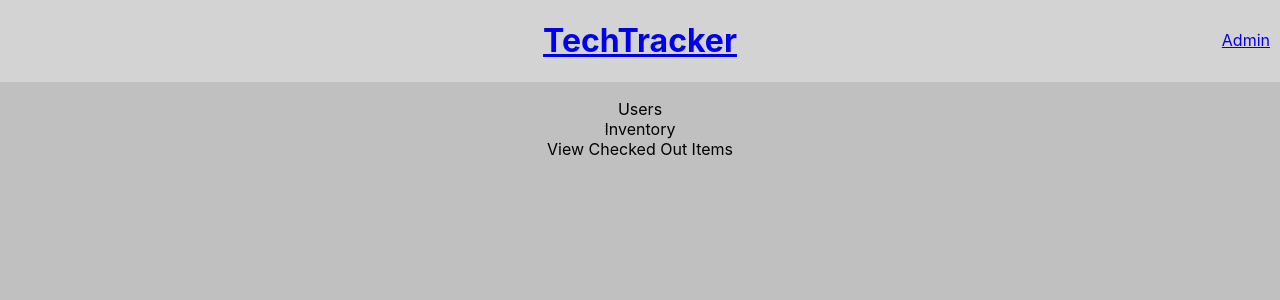
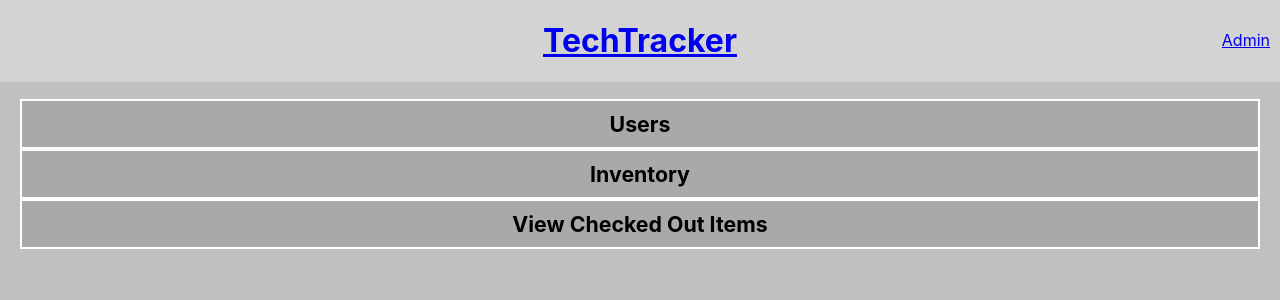
Before and after one commit to lsauchter/techtracker-client, a React (Create React App) app: page /admin/dashboard in a window 1280 px wide. Shown: the top 300 px of the page. Built offline with nearby package versions, Linux system fonts and the light colour scheme.

Commit message:
Accordion style update and final image links

```diff
--- a/src/AdminDashboard.css
+++ b/src/AdminDashboard.css
@@ -6,3 +6,15 @@
 .accordion__item {
     cursor: pointer;
 }
+
+.dashboard_heading {
+    font-size: 16pt;
+    font-weight: bolder;
+    background-color: darkgrey;
+    border: 2pt solid white;
+    padding: 10px;
+}
+
+.accordion__button {
+    outline-offset: 5px;
+}
--- a/src/AdminDashboard.js
+++ b/src/AdminDashboard.js
@@ -16,7 +16,7 @@ export default function AdminDashboard() {
     return (
         <Accordion allowZeroExpanded="true">
             <AccordionItem>
-                <AccordionItemHeading aria-level="2">
+                <AccordionItemHeading aria-level="2" className="dashboard_heading">
                     <AccordionItemButton>
                         Users
                     </AccordionItemButton>
@@ -26,7 +26,7 @@ export default function AdminDashboard() {
                 </AccordionItemPanel>
             </AccordionItem>
             <AccordionItem>
-                <AccordionItemHeading aria-level="2">
+                <AccordionItemHeading aria-level="2" className="dashboard_heading">
                     <AccordionItemButton>
                         Inventory
                     </AccordionItemButton>
@@ -36,7 +36,7 @@ export default function AdminDashboard() {
                 </AccordionItemPanel>
             </AccordionItem>
             <AccordionItem>
-                <AccordionItemHeading aria-level="2">
+                <AccordionItemHeading aria-level="2" className="dashboard_heading">
                     <AccordionItemButton>
                         View Checked Out Items
                     </AccordionItemButton>
--- a/src/AdminInventory.css
+++ b/src/AdminInventory.css
@@ -1,3 +1,11 @@
 .item {
-    margin-left: 0;
+    margin: 15px auto;
 }
+
+.accordion__heading {
+    font-size: 12pt;
+    font-weight: bolder;
+    background-color: lightgrey;
+    border: 2pt solid white;
+    padding: 10px;
+}
--- a/src/AdminInventory.js
+++ b/src/AdminInventory.js
@@ -37,7 +37,7 @@ export default function AdminInventory() {
     }
 
     return (
-        <Accordion>
+        <Accordion allowZeroExpanded="true">
             <AccordionItem>
                 <AccordionItemHeading>
                     <AccordionItemButton>
--- a/src/AdminUsers.css
+++ b/src/AdminUsers.css
@@ -2,3 +2,11 @@
     display: inline;
     margin-left: 10px;
 }
+
+.accordion__heading {
+    font-size: 12pt;
+    font-weight: bolder;
+    background-color: lightgrey;
+    border: 2pt solid white;
+    padding: 10px;
+}
--- a/src/AdminUsers.js
+++ b/src/AdminUsers.js
@@ -58,7 +58,6 @@ export default function AdminUser() {
                 </AccordionItemHeading>
                 <AccordionItemPanel>
                     <form onSubmit={deleteUserSubmit}>
-                        <label htmlFor="user">User</label>
                         <select id="user">
                             {userNames}
                         </select>
--- a/src/AdminViewItems.js
+++ b/src/AdminViewItems.js
@@ -7,7 +7,6 @@ export default function AdminViewItems() {
 
     const checkedOutList = users.map(user => {
         if(Object.keys(user.checkedOut).length > 0) {
-            console.log(user.checkedOut)
             const ids = Object.keys(user.checkedOut)
             const itemList = ids.map(item => {
                 const name = inventory.find(inv => inv.id === Number(item)).name
--- a/src/FormFieldset.css
+++ b/src/FormFieldset.css
@@ -42,4 +42,5 @@ fieldset {
 
   img {
     display: block;
+    width: 75px;
 }
--- a/src/store.js
+++ b/src/store.js
@@ -24,7 +24,7 @@ const STORE = {
             quantity: 6,
             quantityAvailable: 4,
             category: 'computer',
-            image: 'https://via.placeholder.com/75',
+            image: 'https://images-na.ssl-images-amazon.com/images/I/51et4LzjJxL._SL1000_.jpg'
         },
         {
             id: 2,
@@ -32,7 +32,7 @@ const STORE = {
             quantity: 6,
             quantityAvailable: 4,
             category: 'computer',
-            image: 'https://via.placeholder.com/75',
+            image: 'https://images-na.ssl-images-amazon.com/images/I/515I48-ZKKL._SL1000_.jpg'
         },
         {
             id: 3,
@@ -40,7 +40,7 @@ const STORE = {
             quantity: 6,
             quantityAvailable: 6,
             category: 'computer',
-            image: 'https://via.placeholder.com/75',
+            image: 'https://images-na.ssl-images-amazon.com/images/I/51V7YDVUFPL._SL1000_.jpg'
         },
         {
             id: 4,
@@ -48,7 +48,7 @@ const STORE = {
             quantity: 6,
             quantityAvailable: 6,
             category: 'computer',
-            image: 'https://via.placeholder.com/75',
+            image: 'https://images-na.ssl-images-amazon.com/images/I/517M3iveTRL._SL1000_.jpg'
         },
         {
             id: 5,
@@ -56,7 +56,7 @@ const STORE = {
             quantity: 6,
             quantityAvailable: 6,
             category: 'computer',
-            image: 'https://via.placeholder.com/75',
+            image: 'https://images-na.ssl-images-amazon.com/images/I/51ukf-Q359L._SL1200_.jpg'
         },
         {
             id: 6,
@@ -64,23 +64,23 @@ const STORE = {
             quantity: 6,
             quantityAvailable: 6,
             category: 'computer',
-            image: 'https://via.placeholder.com/75',
+            image: 'https://i.ebayimg.com/images/g/Kn0AAOSwv-ZZ83Fg/s-l640.jpg'
         },
         {
             id: 7,
-            name: 'New iPad',
+            name: 'iPad - New',
             quantity: 12,
             quantityAvailable: 9,
             category: 'tablet',
-            image: 'https://via.placeholder.com/75',
+            image: 'https://images-na.ssl-images-amazon.com/images/I/71N%2ByhxlbwL._SL1500_.jpg'
         },
         {
             id: 8,
-            name: 'Old iPad',
+            name: 'iPad - Old',
             quantity: 8,
             quantityAvailable: 8,
             category: 'tablet',
-            image: 'https://via.placeholder.com/75',
+            image: 'https://i5.walmartimages.com/asr/bf85b617-948d-48c7-b9c5-70b44cb50484_1.a3a36bc6a3228d548fec9858a2d574e7.jpeg?odnHeight=450&odnWidth=450&odnBg=FFFFFF'
         }
     ]
 }
```
